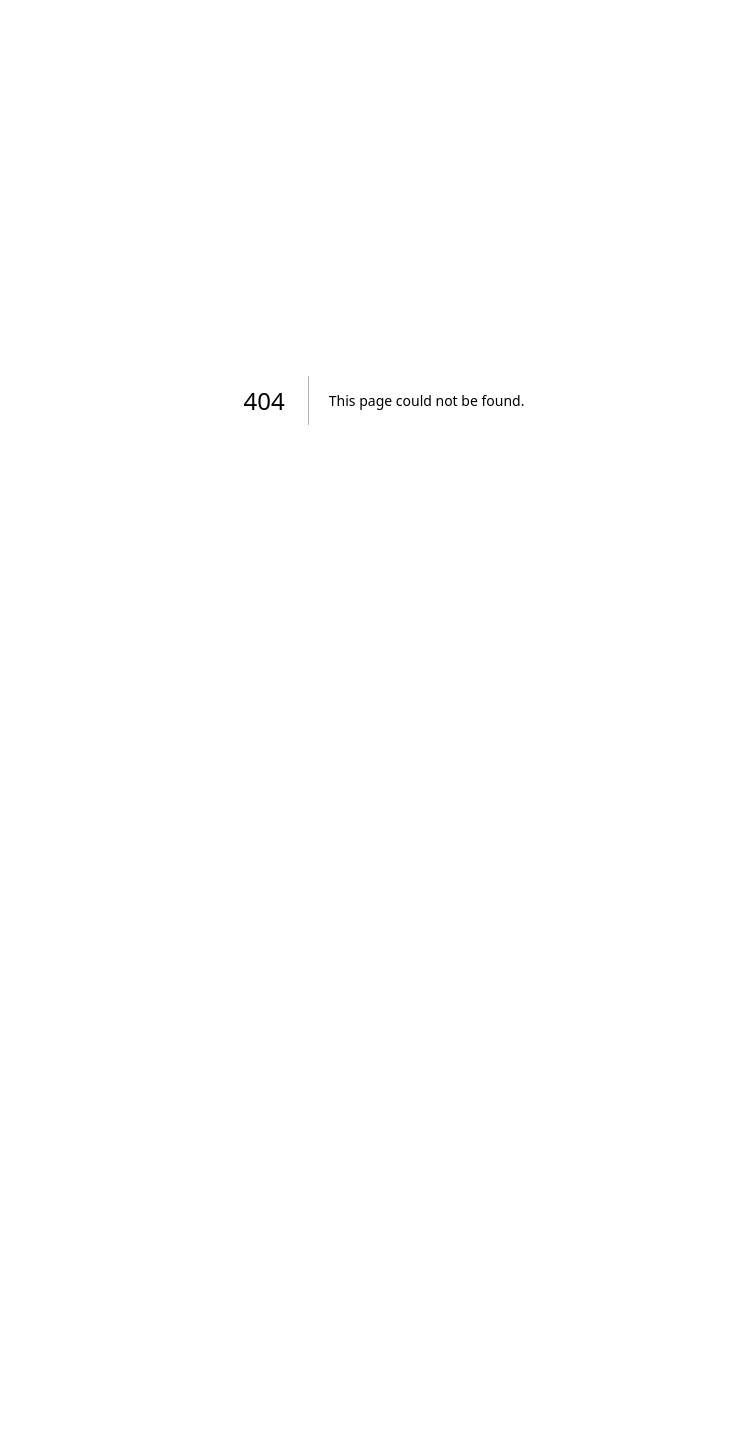
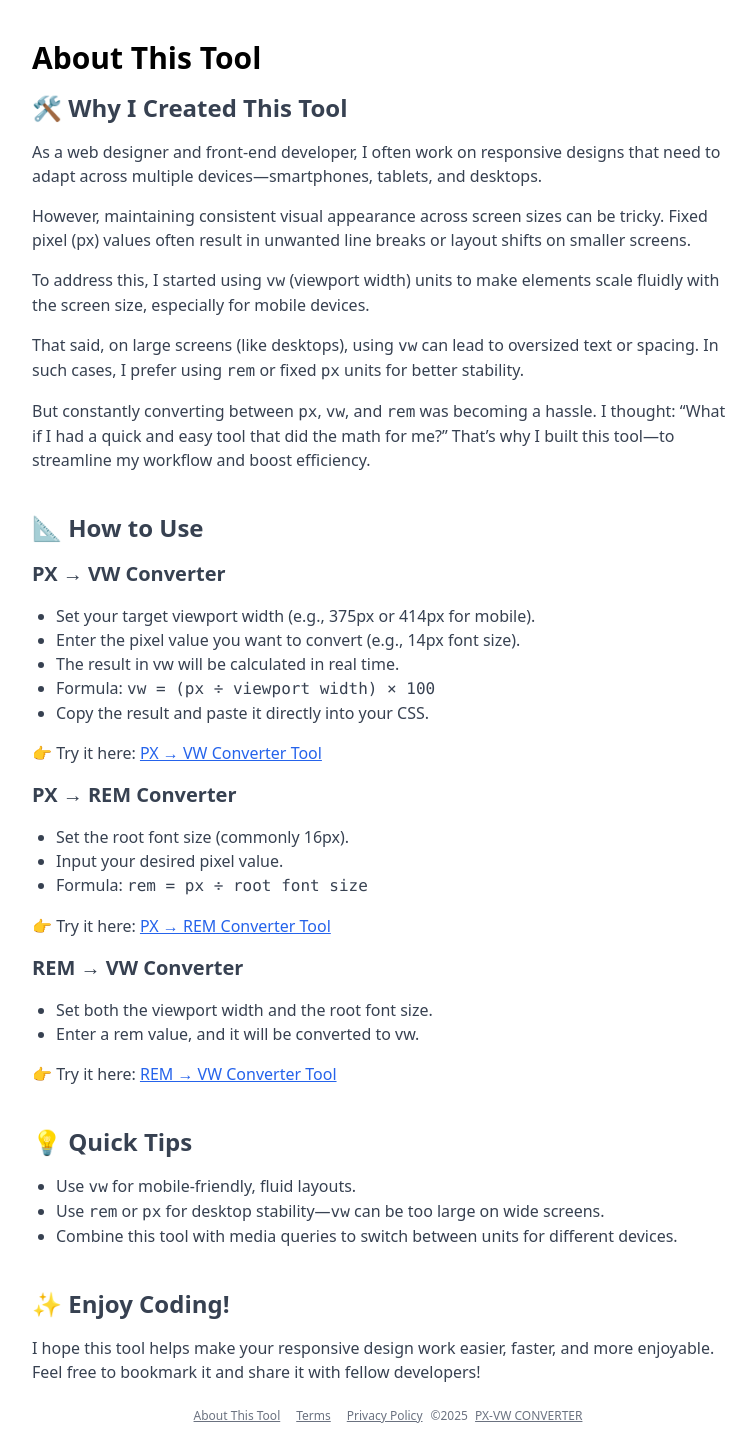
Before and after one commit to ryuch0823/px-vw-converter, a Next.js app: page /about in a window 1280 px wide. Before the commit this address had no page. Shown: the whole page, without its empty margins (256-1012 px from the left). Before the commit the page ends 800 px from the top, so only its background shows below. Built offline with nearby package versions, Linux system fonts and the light colour scheme.

Commit message:
px-vwツールページ更新

```diff
--- /dev/null
+++ b/app/about/page.tsx
@@ -0,0 +1,102 @@
+// app/about/page.tsx
+import Footer from '../components/Footer';
+
+export default function AboutPage() {
+  return (
+    <main className="p-8 max-w-3xl mx-auto pt-[5vh] pb-[4vh]">
+      <h1 className="text-3xl font-bold font-emblema mb-4">About This Tool</h1>
+
+      <section className="space-y-4 text-gray-700">
+        <h2 className="text-2xl font-bold">🛠 Why I Created This Tool</h2>
+        <p>
+          As a web designer and front-end developer, I often work on responsive designs that need to
+          adapt across multiple devices—smartphones, tablets, and desktops.
+        </p>
+        <p>
+          However, maintaining consistent visual appearance across screen sizes can be tricky. Fixed
+          pixel (px) values often result in unwanted line breaks or layout shifts on smaller screens.
+        </p>
+        <p>
+          To address this, I started using <code>vw</code> (viewport width) units to make elements
+          scale fluidly with the screen size, especially for mobile devices.
+        </p>
+        <p>
+          That said, on large screens (like desktops), using <code>vw</code> can lead to oversized
+          text or spacing. In such cases, I prefer using <code>rem</code> or fixed <code>px</code>{' '}
+          units for better stability.
+        </p>
+        <p>
+          But constantly converting between <code>px</code>, <code>vw</code>, and <code>rem</code>{' '}
+          was becoming a hassle. I thought: “What if I had a quick and easy tool that did the math
+          for me?” That’s why I built this tool—to streamline my workflow and boost efficiency.
+        </p>
+
+        <h2 className="text-2xl font-bold pt-6">📐 How to Use</h2>
+
+        <h3 className="text-xl font-semibold mt-2">PX → VW Converter</h3>
+        <ul className="list-disc pl-6">
+          <li>Set your target viewport width (e.g., 375px or 414px for mobile).</li>
+          <li>Enter the pixel value you want to convert (e.g., 14px font size).</li>
+          <li>The result in vw will be calculated in real time.</li>
+          <li>
+            Formula: <code>vw = (px ÷ viewport width) × 100</code>
+          </li>
+          <li>Copy the result and paste it directly into your CSS.</li>
+        </ul>
+        <p>
+          👉 Try it here:{' '}
+          <a href="/" className="text-blue-600 underline">
+            PX → VW Converter Tool
+          </a>
+        </p>
+
+        <h3 className="text-xl font-semibold mt-4">PX → REM Converter</h3>
+        <ul className="list-disc pl-6">
+          <li>Set the root font size (commonly 16px).</li>
+          <li>Input your desired pixel value.</li>
+          <li>
+            Formula: <code>rem = px ÷ root font size</code>
+          </li>
+        </ul>
+        <p>
+          👉 Try it here:{' '}
+          <a href="/px-to-rem" className="text-blue-600 underline">
+            PX → REM Converter Tool
+          </a>
+        </p>
+
+        <h3 className="text-xl font-semibold mt-4">REM → VW Converter</h3>
+        <ul className="list-disc pl-6">
+          <li>Set both the viewport width and the root font size.</li>
+          <li>Enter a rem value, and it will be converted to vw.</li>
+        </ul>
+        <p>
+          👉 Try it here:{' '}
+          <a href="/rem-to-vw" className="text-blue-600 underline">
+            REM → VW Converter Tool
+          </a>
+        </p>
+
+        <h2 className="text-2xl font-bold pt-6">💡 Quick Tips</h2>
+        <ul className="list-disc pl-6">
+          <li>Use <code>vw</code> for mobile-friendly, fluid layouts.</li>
+          <li>
+            Use <code>rem</code> or <code>px</code> for desktop stability—<code>vw</code> can be too
+            large on wide screens.
+          </li>
+          <li>Combine this tool with media queries to switch between units for different devices.</li>
+        </ul>
+
+        <h2 className="text-2xl font-bold pt-6">✨ Enjoy Coding!</h2>
+        <p>
+          I hope this tool helps make your responsive design work easier, faster, and more enjoyable.
+          Feel free to bookmark it and share it with fellow developers!
+        </p>
+
+
+      </section>
+
+      <Footer />
+    </main>
+  );
+}
--- a/app/components/Footer.tsx
+++ b/app/components/Footer.tsx
@@ -4,6 +4,7 @@ import Link from 'next/link';
 export default function Footer() {
   return (
     <footer className="pt-[3vh] text-xs text-center text-gray-500">
+      <Link href="/about" className="underline mx-2 hover:text-blue-600">About This Tool</Link>
       <Link href="/terms" className="underline mx-2 hover:text-blue-600">Terms</Link>
       <Link href="/privacy" className="underline mx-2 hover:text-blue-600">Privacy Policy</Link>
 
```
